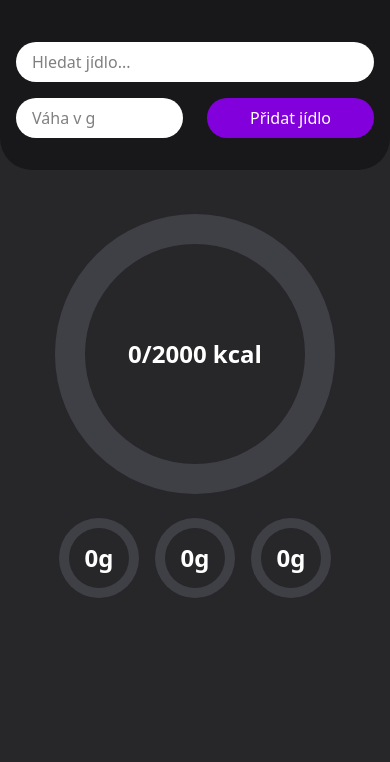
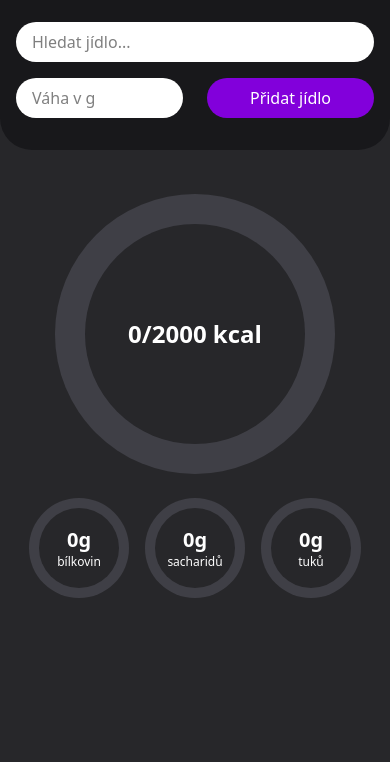
Before and after one commit to fhornicek/kaloricke-tabulky, a plain HTML site: page index.html in a window 390 px wide. Shown: the part 82-844 px from the top of the page. Drawn offline with nearby package versions, Linux system fonts and the light colour scheme.

Commit message:
nastavenimacros

```diff
--- a/index.html
+++ b/index.html
@@ -14,7 +14,7 @@
     <div class="bg-zinc-900 w-full pb-6 rounded-b-4xl">
       <!-- Header -->
       <header class="w-full">
-        <div class="max-w-xl md:max-w-7xl mx-auto h-25 sm:h-20 flex items-center px-4">
+        <div class="max-w-xl md:max-w-7xl mx-auto h-20 sm:h-20 flex items-center px-4">
           <h1 class="text-2xl sm:text-3xl font-bold w-full text-center">Kalorické tabulky</h1>
           <a href="settings.html">
             <button class="flex items-center">
@@ -57,19 +57,26 @@
       </div>
     </div>
     <div class="flex justify-center gap-4 mx-auto mt-6 sm:mt-10">
-        <div id="proteinCircle" class="w-20 h-20 sm:w-40 sm:h-40 bg-purple-700 rounded-full flex items-center justify-center">
-            <div class="w-15 h-15 sm:w-30 sm:h-30 bg-zinc-800 rounded-full flex items-center justify-center">
-                <span class="text-white text-2xl font-bold" id="protein"></span>
+        <div id="proteinCircle" class="w-25 h-25 sm:w-40 sm:h-40 bg-purple-700 rounded-full flex items-center justify-center">
+            <div class="w-20 h-20 sm:w-30 sm:h-30 bg-zinc-800 rounded-full flex items-center justify-center">
+                <div class="flex flex-col items-center">
+                <span class="text-white text-xl font-bold" id="protein"></span>
+                <p class="text-white text-xs">bílkovin</p></div>
               </div>
         </div>
-        <div id="carbCircle" class="w-20 h-20 sm:w-40 sm:h-40 bg-purple-700 rounded-full flex items-center justify-center">
-            <div class="w-15 h-15 sm:w-30 sm:h-30 bg-zinc-800 rounded-full flex items-center justify-center">
-                <span class="text-white text-2xl font-bold" id="carb"></span>
+        <div id="carbCircle" class="w-25 h-25 sm:w-40 sm:h-40 bg-purple-700 rounded-full flex items-center justify-center">
+            <div class="w-20 h-20 sm:w-30 sm:h-30 bg-zinc-800 rounded-full flex items-center justify-center">
+                <div class="flex flex-col items-center">
+                <span class="text-white text-xl font-bold" id="carb"></span>
+                <p class="text-white text-xs">sacharidů</p></div>
               </div>
         </div>
-        <div id="fatCircle" class="w-20 h-20 sm:w-40 sm:h-40 bg-purple-700 rounded-full flex items-center justify-center">
-            <div class="w-15 h-15 sm:w-30 sm:h-30 bg-zinc-800 rounded-full flex items-center justify-center">
-                <span class="text-white text-2xl font-bold" id="fat"></span>
+        <div id="fatCircle" class="w-25 h-25 sm:w-40 sm:h-40 bg-purple-700 rounded-full flex items-center justify-center">
+            <div class="w-20 h-20 sm:w-30 sm:h-30 bg-zinc-800 rounded-full flex items-center justify-center">
+                <div class="flex flex-col items-center">
+                <span class="text-white text-xl font-bold" id="fat"></span>
+                <p class="text-white text-xs">tuků</p></div>
+
               </div>
           </div>
       </div>
--- a/script.js
+++ b/script.js
@@ -56,9 +56,9 @@ function saveFood(weightcalories, protein, carb, fat) {
 }
 
 function showMacros(protein, carb, fat) {
-    const targetProtein = 150;
-    const targetCarb = 250;
-    const targetFat = 70;
+    const targetProtein = getCookie('targetProtein') || 150;
+    const targetCarb = getCookie('targetCarb') || 250;
+    const targetFat = getCookie('targetFat') || 70;
 
     const proteinPercent = Math.min(protein / targetProtein, 1);
     const carbPercent = Math.min(carb / targetCarb, 1);
@@ -179,7 +179,7 @@ function removeFood(indexToRemove) {
     if (!cookies) return;
 
     let foodData = decodeURIComponent(cookies.split('=')[1]).split(',');
-    foodData.splice(indexToRemove, 1); // smaže jeden záznam
+    foodData.splice(indexToRemove, 1);
 
     document.cookie = `food=${encodeURIComponent(foodData.join(','))}; path=/; max-age=3600`;
 }
```
Also changed, not shown: settings.html (+7 -2 lines), settings.js (+18 -10 lines).
